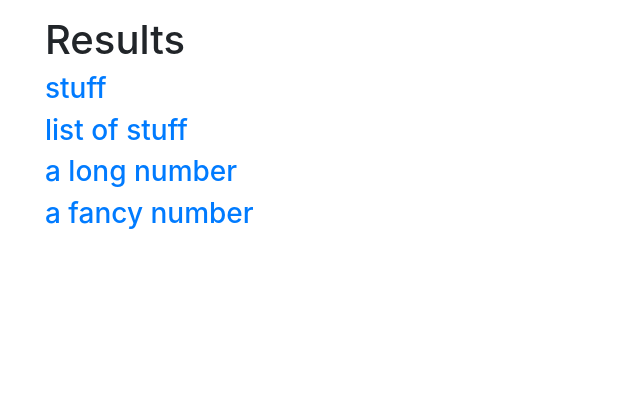
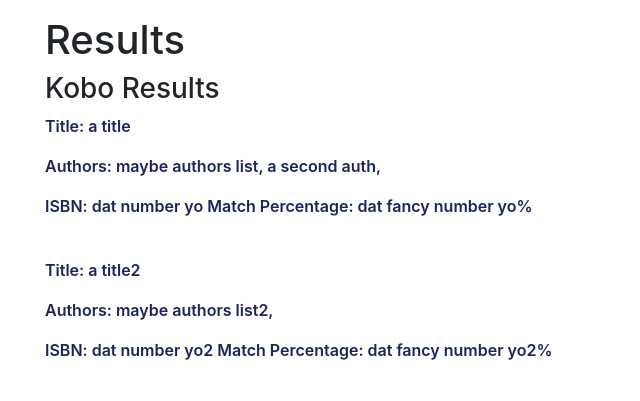
Before and after one commit to JessicaRehmel/CrunchTimeB2B, a Django app: page /B2B/results/ in a window 1280 px wide. Shown: the part 100-501 px from the top of the page, without its empty margins (0-640 px from the left). Run offline with Django 3.2, Linux system fonts and the light colour scheme; some libraries are stand-ins or nearby versions.

Commit message:
basic template info format for results page unfinished; test case format ready and functional

```diff
--- a/B2BSite/B2B/templates/results.html
+++ b/B2BSite/B2B/templates/results.html
@@ -2,7 +2,7 @@
 
 {% block content %}
     <h1>Results</h1>
-    <!--testing currently, will be changed later-->
+    <!--testing currently, will be changed later
     <a href = "{% url 'book_detail' %}">
         <div>
             <h3>{{ book_title }}</h3>
@@ -10,5 +10,82 @@
             <h3>{{ book_ISBN }}</h3>
             <h3>{{ book_match_percentage }}</h3>
         </div>
-    </a>
+    </a>-->
+
+    {% if KB_toggle %}
+        <h3>Kobo Results</h3>
+        {% for book in KB_list %}
+            <a href = "{% url 'book_detail' %}">
+                <div>
+                    <p>Title: {{ book.0 }}</p>
+                    <p>Authors:
+                    {% for x in book.1 %}
+                        {{ x }},
+                    {% endfor %}
+                    </p>
+                    <p>ISBN: {{ book.2 }} Match Percentage: {{ book.3 }}%</p>
+                    <br>
+                </div>
+            </a>
+        {% endfor %}
+    {% endif %}
+    <br>
+    <br>
+    {% if GB_toggle %}
+        <h3>Google Books Results</h3>
+        {% for book in GB_list %}
+            <a href = "{% url 'book_detail' %}">
+                <div>
+                    <p>Title: {{ book.0 }}</p>
+                    <p>Authors:
+                    {% for x in book.1 %}
+                        {{ x }},
+                    {% endfor %}
+                    </p>
+                    <p>ISBN: {{ book.2 }} Match Percentage: {{ book.3 }}%</p>
+                    <br>
+                </div>
+            </a>
+        {% endfor %}
+    {% endif %}
+    <br>
+    <br>
+    {% if SC_toggle %}
+        <h3>Scribd Results</h3>
+        {% for book in SC_list %}
+            <a href = "{% url 'book_detail' %}">
+                <div>
+                    <p>Title: {{ book.0 }}</p>
+                    <p>Authors:
+                    {% for x in book.1 %}
+                        {{ x }},
+                    {% endfor %}
+                    </p>
+                    <p>ISBN: {{ book.2 }} Match Percentage: {{ book.3 }}%</p>
+                    <br>
+                </div>
+            </a>
+        {% endfor %}
+    {% endif %}
+    <br>
+    <br>
+    {% if LC_toggle %}
+        <h3>Livraria Cultura Results</h3>
+        {% for book in LC_list %}
+            <a href = "{% url 'book_detail' %}">
+                <div>
+                    <p>Title: {{ book.0 }}</p>
+                    <p>Authors:
+                    {% for x in book.1 %}
+                        {{ x }},
+                    {% endfor %}
+                    </p>
+                    <p>ISBN: {{ book.2 }} Match Percentage: {{ book.3 }}%</p>
+                    <br>
+                </div>
+            </a>
+        {% endfor %}
+    {% endif %}
+
+
 {% endblock %}
--- a/B2BSite/B2B/views.py
+++ b/B2BSite/B2B/views.py
@@ -21,12 +21,29 @@ def results(request):
     book_match_percentage = "a fancy number"
     #book_JSON = "dear lord the text"
 
+    KB_toggle = True
+    KB_list = [["a title", ["maybe authors list", "a second auth"], "dat number yo", "dat fancy number yo"], ["a title2", ["maybe authors list2"], "dat number yo2", "dat fancy number yo2"]]
+    GB_toggle = False
+    GB_list = []
+    LC_toggle = False
+    LC_list = []
+    SC_toggle = False
+    SC_list = []
+
     context = {
         'book_title': book_title,
         'book_authors': book_authors,
         'book_ISBN': book_ISBN,
         'book_match_percentage': book_match_percentage,
         #'book_JSON': book_JSON,
+        'KB_toggle': KB_toggle,
+        'KB_list': KB_list,
+        'GB_toggle': GB_toggle,
+        'GB_list': GB_list,
+        'LC_toggle': LC_toggle,
+        'LC_list': LC_list,
+        'SC_toggle': SC_toggle,
+        'SC_list': SC_list,
     }
     return render(request, 'results.html', context = context)
 
```
